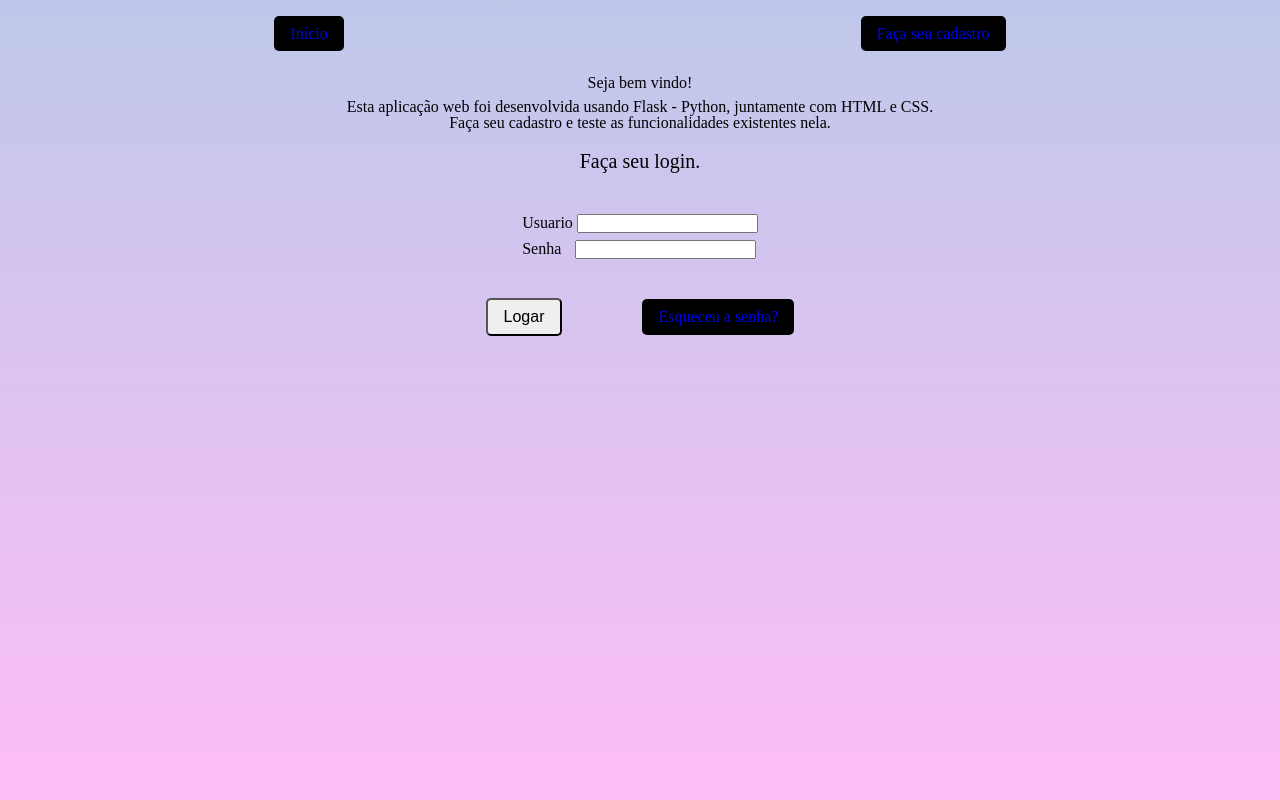
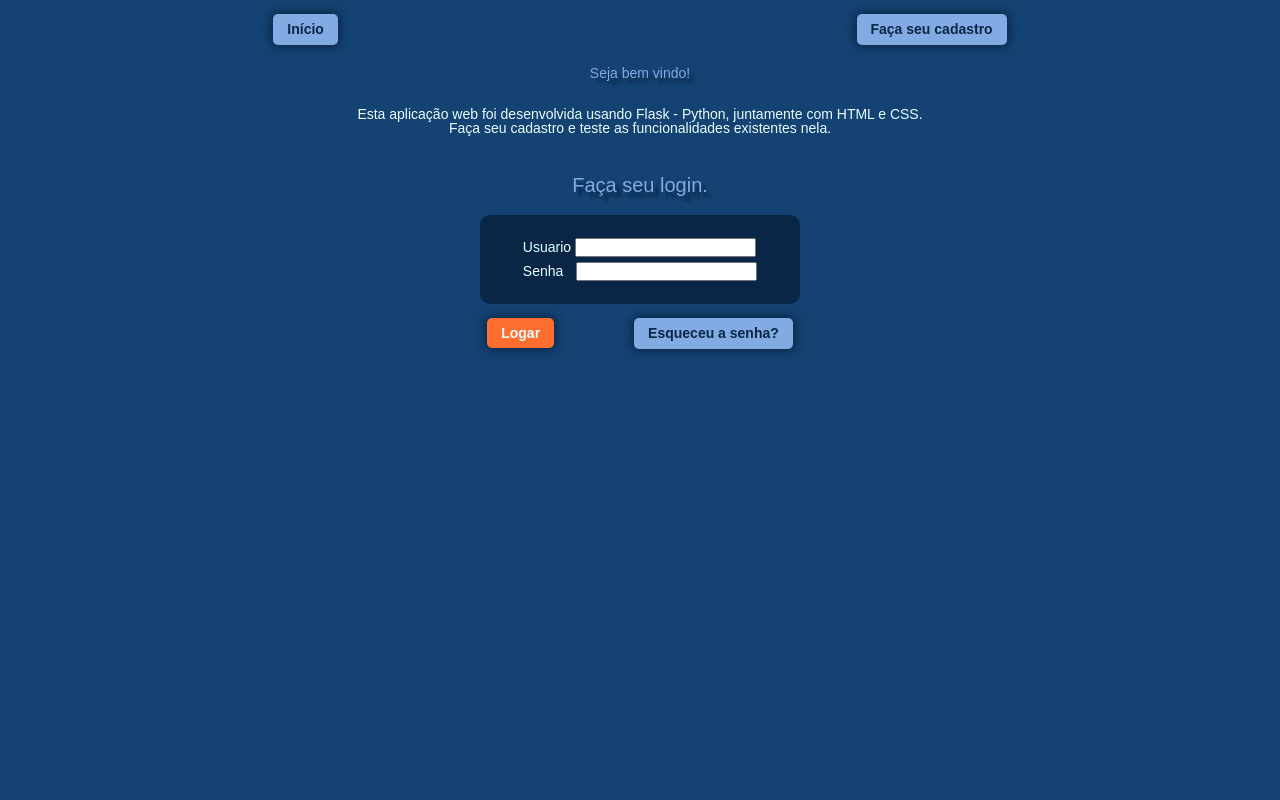
Before and after one commit to rgstovani/Flask-HTML, a Flask app: page / in a window 1280 px wide. Run offline with Flask 2, Linux system fonts and the light colour scheme.

Commit message:
modificando o css

```diff
--- a/static/css/style2.css
+++ b/static/css/style2.css
@@ -6,6 +6,14 @@
    --cor5: rgba(254,189,247,1);
    --cor6: rgba(190,200,235,1);
 
+   --azul1:#0A2647;
+   --azul2:#144272;
+   --azul3:#205295;
+   --azul4:#2C74B3;
+   --azul5:#82AAE3;
+   --azul6:#91D8E4;
+   --azul7:#EAFDFC;
+   --laranja: #FF6E31;
 }
 
 * {
@@ -15,7 +23,8 @@
 
 html {
     height: 100%;
-    background-image: linear-gradient(180deg, rgba(190,200,235,1), rgba(254,189,247,1));
+    background-color: var(--azul2);
+    font-family: 'Montserrat', sans-serif;
 }
 
 header {
@@ -27,15 +36,20 @@ header {
 }
 
 .link {
-    background-color: #000000;
+    background-color: var(--azul5);
     text-decoration: none;
     border-radius: 5px;
+    box-shadow: 0px 0px 10px 2px var(--azul1);
+    border-color: var(--azul1);
+    color: var(--azul1);
+    font-weight: 700;
     text-align: center;
     padding: .6em 1em ;
 }
 
 body {
-    font-size: 16px;
+    font-size: 14px;
+    color: var(--azul7);
 
 }
 
@@ -49,8 +63,14 @@ body {
     justify-content: center;
     align-items: center;
 }
+
+.texto-apresentacao{
+    padding: 20px 40px;
+}
 h1 {
+    color: var(--azul5);
     padding: 0.5em;
+    text-shadow: 5px 5px 3px var(--azul1);
 }
 .apresentacao p{
     text-align: center;
@@ -58,7 +78,9 @@ h1 {
 }
 
 h2 {
+    color: var(--azul5);
     font-size: 20px;
+    text-shadow: 5px 5px 3px var(--azul1);
     text-align: center;
     padding: 1em;
 }
@@ -71,6 +93,8 @@ form {
 }
 
 .dados_login {
+    background-color: var(--azul1);
+    color: var(--azul7);
     padding: 20px 40px;
     border-radius: 10px;
 }
@@ -80,7 +104,7 @@ form {
 }
 
 .label_senha {
-    padding-right: 10px;
+    padding-right: 9px;
 }
 
 .subdivisao {
@@ -94,7 +118,15 @@ form {
 }
 
 button {
+    background-color: var(--laranja);
     padding: 0.5em 1em;
     border-radius: 5px;
-    font-size: 16px;
+    font-family: 'Montserrat', sans-serif;
+    font-size: 14px;
+    box-shadow: 0px 0px 10px 2px var(--azul1);
+    border-color: var(--azul1);
+    border-style: none;
+
+    color: var(--azul7);
+    font-weight: 700;
 }
--- a/templates/login.html
+++ b/templates/login.html
@@ -31,7 +31,7 @@
         <section class="login">
             <div class="apresentacao">
                 <h1>Seja bem vindo!</h1>
-                <p>Esta aplicação web foi desenvolvida usando Flask - Python, juntamente com HTML e CSS.<br>
+                <p class="texto-apresentacao">Esta aplicação web foi desenvolvida usando Flask - Python, juntamente com HTML e CSS.<br>
                     Faça seu cadastro e teste as funcionalidades existentes nela.</p>
             </div>
 
```
